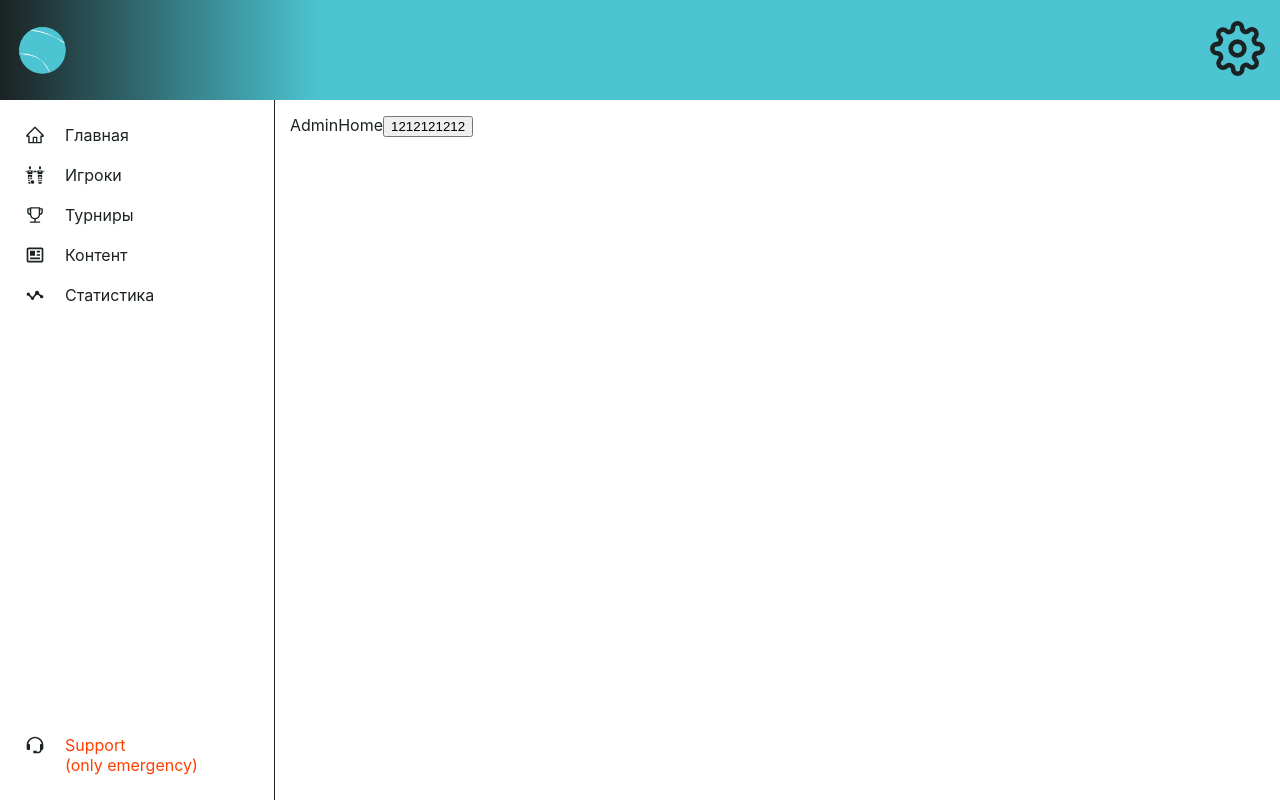
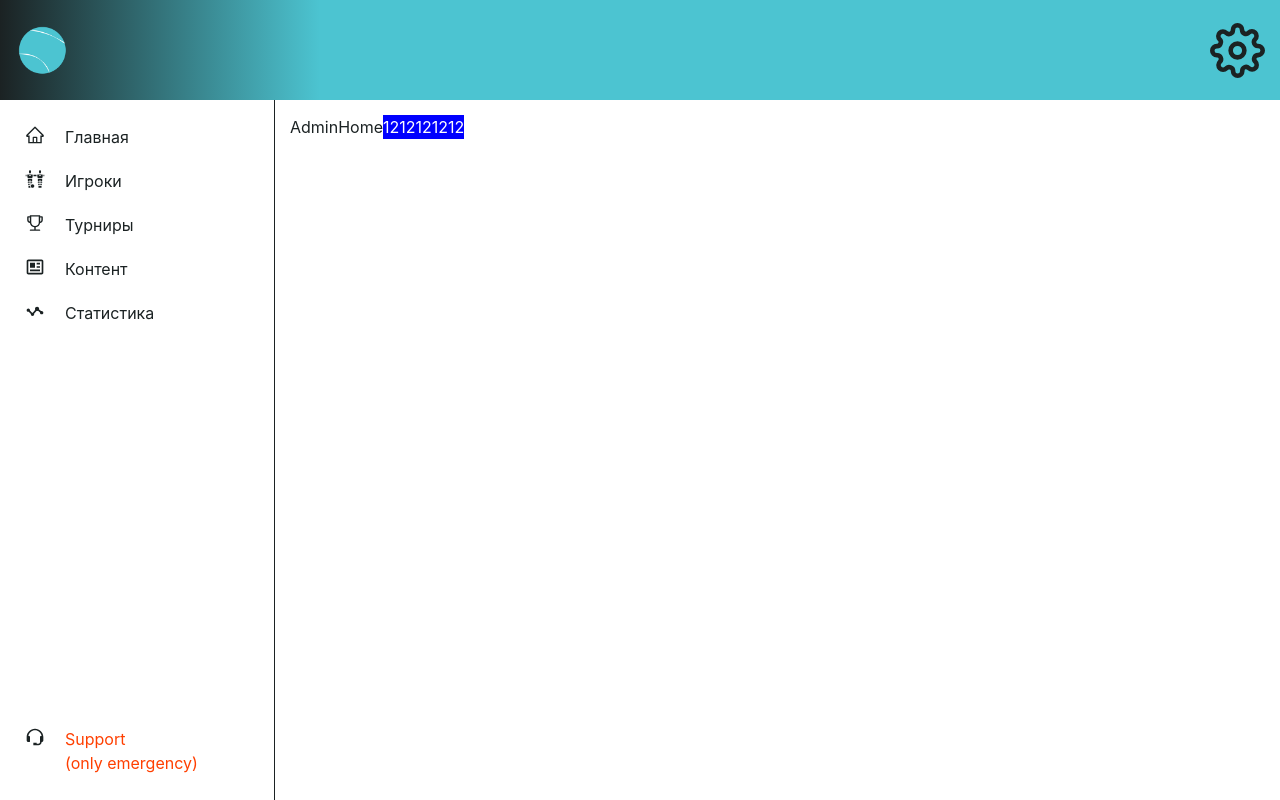
Before and after one commit to dogfrogfog/liga-atp-app, a Next.js app: page /admin in a window 1280 px wide. Built offline with nearby package versions, Linux system fonts and the light colour scheme.

Commit message:
style na knopke zarabotal, tailwind=troubles

```diff
--- a/package.json
+++ b/package.json
@@ -41,11 +41,14 @@
     "@types/react": "18.0.18",
     "@types/react-dom": "18.0.6",
     "@types/react-outside-click-handler": "^1.3.1",
+    "autoprefixer": "^10.4.12",
     "babel-loader": "^8.2.5",
     "eslint": "8.23.0",
     "eslint-config-next": "12.3.0",
     "eslint-plugin-storybook": "^0.6.6",
+    "postcss": "^8.4.18",
     "prisma": "^4.5.0",
+    "tailwindcss": "^3.2.1",
     "typescript": "4.8.3"
   }
 }
--- /dev/null
+++ b/tailwind.config.js
@@ -0,0 +1,8 @@
+/** @type {import('tailwindcss').Config} */
+module.exports = {
+  content: ['./ui-kit/**/*.{ts, tsx}'],
+  theme: {
+    extend: {},
+  },
+  plugins: [],
+}
--- a/ui-kit/Button/styles.module.css
+++ b/ui-kit/Button/styles.module.css
@@ -1,6 +1,12 @@
-.button {
-  margin: 0;
-  padding: 15px;
-  color: black;
+@tailwind base;
+@tailwind components;
+@tailwind utilities;
+
+@import '../../styles/variables.scss';
+
+.Button {
+  margin: 10;
+  padding: $padding;
+  color: white;
   background-color: blue;
 }
```
Also changed, not shown: 1 other file (tests, documents, lock files or other folders).
